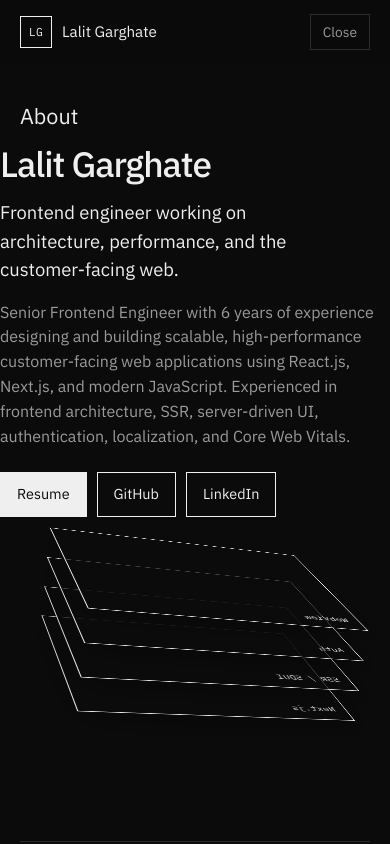
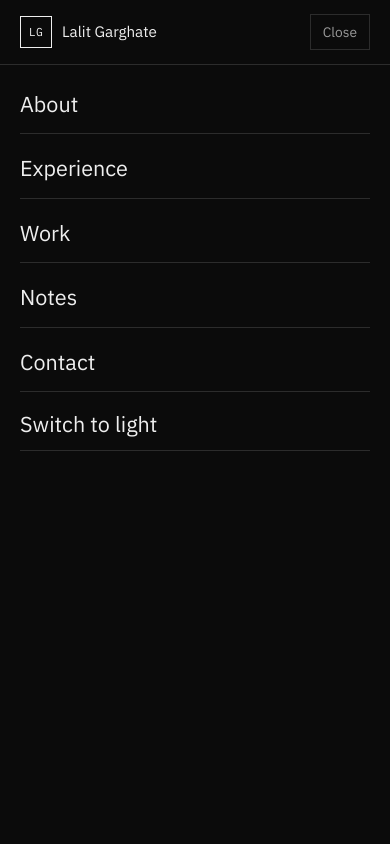
Before and after one commit to lalitlsg/lalitlsg-portfolio, a React (Create React App) app: page / in a window 390 px wide. Both pictures are taken after a click on the button "Menu". Shown: the top 844 px of the page. Built offline with nearby package versions, Linux system fonts and the light colour scheme.

Commit message:
Fix mobile menu overlay and calm the 3D stack
Co-authored-by: Lalit Garghate <lalitlsg@users.noreply.github.com>

```diff
--- a/src/components/Navbar.js
+++ b/src/components/Navbar.js
@@ -26,6 +26,7 @@ export default function Navbar({ theme, onToggle }) {
   }, []);
 
   return (
+    <>
       <header className="site-header">
         <div className="wrap nav">
           <NavLink className="brand" to="/" onClick={() => setOpen(false)}>
@@ -46,8 +47,10 @@ export default function Navbar({ theme, onToggle }) {
             {open ? "Close" : "Menu"}
           </button>
         </div>
-      <div className={`drawer ${open ? "is-open" : ""}`} hidden={!open}>
-        <nav className="drawer-nav" aria-label="Mobile">
+      </header>
+      {open ? (
+        <div className="drawer">
+          <nav className="drawer-nav wrap" aria-label="Mobile">
             {links.map((link) => (
               <NavLink key={link.label} to={link.to} onClick={() => setOpen(false)}>
                 {link.label}
@@ -58,6 +61,7 @@ export default function Navbar({ theme, onToggle }) {
             </button>
           </nav>
         </div>
-    </header>
+      ) : null}
+    </>
   );
 }
--- a/src/index.css
+++ b/src/index.css
@@ -91,8 +91,7 @@ button {
   position: sticky;
   top: 0;
   z-index: 30;
-  background: color-mix(in srgb, var(--bg) 86%, transparent);
-  backdrop-filter: blur(12px);
+  background: var(--bg);
   border-bottom: 1px solid var(--line);
 }
 
@@ -165,13 +164,10 @@ button {
 .drawer {
   position: fixed;
   inset: var(--nav) 0 0 0;
+  z-index: 25;
   background: var(--bg);
-  padding: 24px 20px 40px;
+  padding: 12px 0 40px;
   overflow: auto;
-}
-
-.drawer:not(.is-open) {
-  display: none;
 }
 
 .drawer-nav {
@@ -264,44 +260,45 @@ h1 {
 
 .scene {
   perspective: 900px;
-  min-height: 220px;
+  height: 240px;
   display: grid;
   place-items: center;
+  overflow: hidden;
 }
 
 .stack {
   position: relative;
-  width: min(100%, 280px);
-  height: 180px;
+  width: min(92%, 260px);
+  height: 160px;
   transform-style: preserve-3d;
-  transform: rotateX(58deg) rotateZ(-18deg);
-  animation: spin 18s linear infinite;
+  transform: rotateX(58deg) rotateZ(-22deg);
+  animation: drift 8s ease-in-out infinite;
 }
 
 .plane {
   position: absolute;
-  inset: 0;
+  inset: 12% 8%;
   border: 1px solid var(--ink);
-  background: color-mix(in srgb, var(--bg) 70%, transparent);
+  background: var(--bg);
   display: flex;
   align-items: flex-end;
   padding: 10px 12px;
-  transform: translateZ(calc(var(--d) * -28px)) translateY(calc(var(--d) * -10px));
-  box-shadow: var(--shadow);
+  transform: translateZ(calc(var(--d) * -26px)) translateY(calc(var(--d) * -12px));
+}
+
+@keyframes drift {
+  0%,
+  100% {
+    transform: rotateX(58deg) rotateZ(-22deg) translateY(0);
+  }
+  50% {
+    transform: rotateX(62deg) rotateZ(-16deg) translateY(-10px);
+  }
 }
 
 .plane span {
   font-family: "IBM Plex Mono", monospace;
   font-size: 0.72rem;
-}
-
-@keyframes spin {
-  from {
-    transform: rotateX(58deg) rotateZ(-18deg) rotateY(0deg);
-  }
-  to {
-    transform: rotateX(58deg) rotateZ(-18deg) rotateY(360deg);
-  }
 }
 
 .tilt-frame {
@@ -492,6 +489,20 @@ h2 {
   }
 }
 
+@media (max-width: 520px) {
+  .actions {
+    flex-direction: column;
+  }
+
+  .btn {
+    width: 100%;
+  }
+
+  .scene {
+    height: 200px;
+  }
+}
+
 @media (prefers-reduced-motion: reduce) {
   .stack,
   .tilt-inner {
```
Lines whose indentation alone changed are shown as unchanged.
